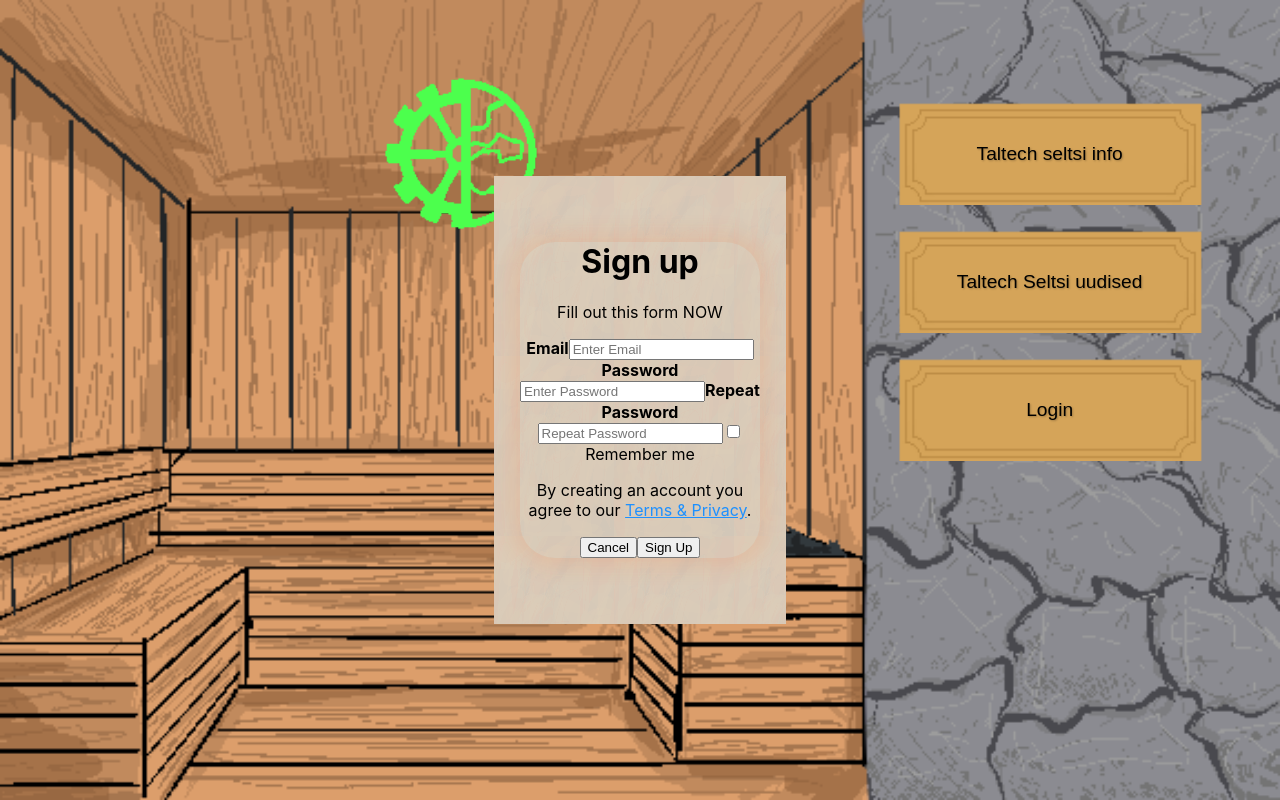
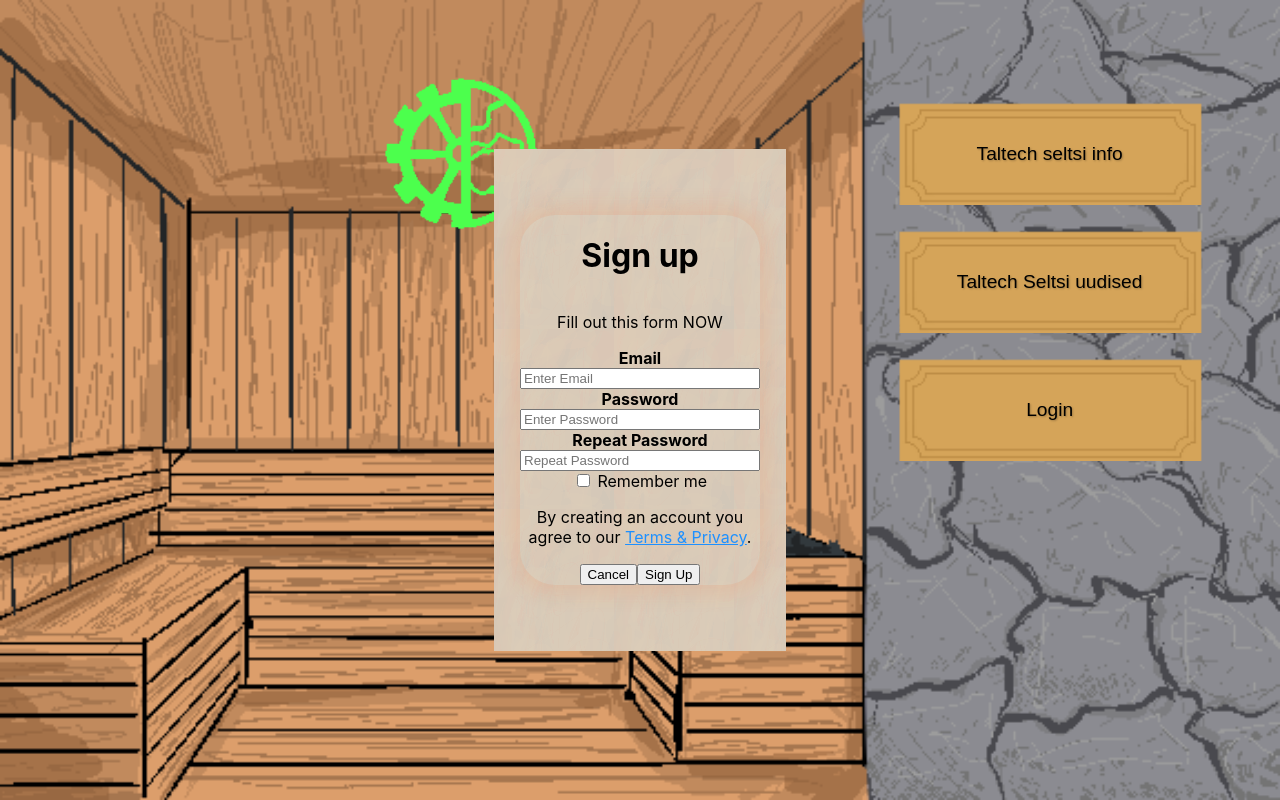
Before and after one commit to Kasper-Looga/seltsileht, a React (Create React App) app: page / in a window 1280 px wide. Both pictures are taken after a click on the button "Login". Built offline with nearby package versions, Linux system fonts and the light colour scheme.

Commit message:
look at this later

```diff
--- a/src/App.js
+++ b/src/App.js
@@ -76,7 +76,7 @@ function App() {
           <div id="id_01">
             <div className="form-container">
               <form>
-                <div classname="column">
+                <div className="column">
                   <h1>Sign up</h1>
                   <p>Fill out this form NOW</p>
                   <label htmlFor="email">
```
